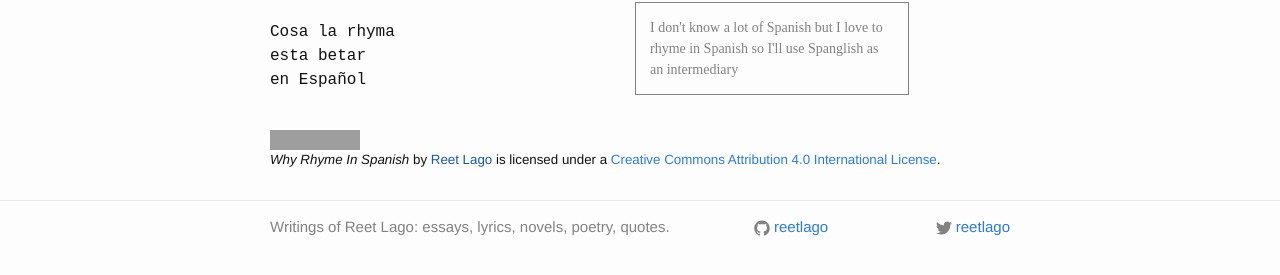
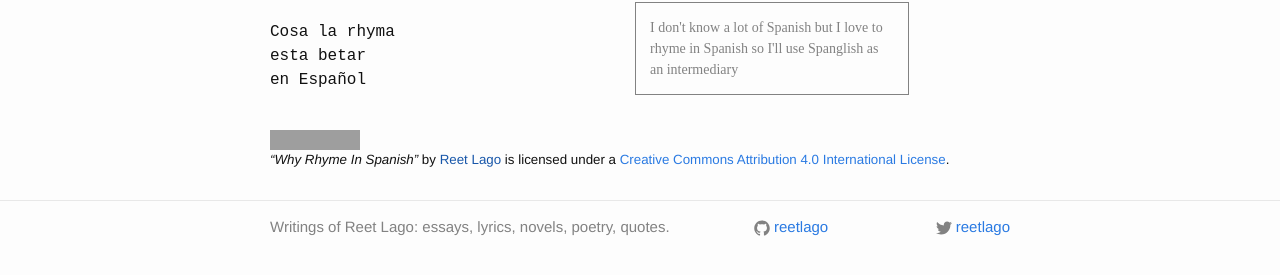
Before and after one commit to reetlago/reetlago.github.io, a Jekyll site: the page built from _posts/2016-01-28-why-rhyme-in-spanish.md, in a window 1280 px wide. Shown: the part 152-427 px from the top of the page. Built offline with Jekyll 4.4.1, drawn with Linux system fonts in a browser that asks for light colours; grey boxes are pictures that could not be loaded.

Commit message:
Add quotes around work title

```diff
--- a/_sass/_cc-license.scss
+++ b/_sass/_cc-license.scss
@@ -5,4 +5,10 @@
     span {
         font-style: italic;
     }
+    span::before {
+        content: "\201C";
+    }
+    span::after {
+        content: "\201D";
+    }
 }
```
